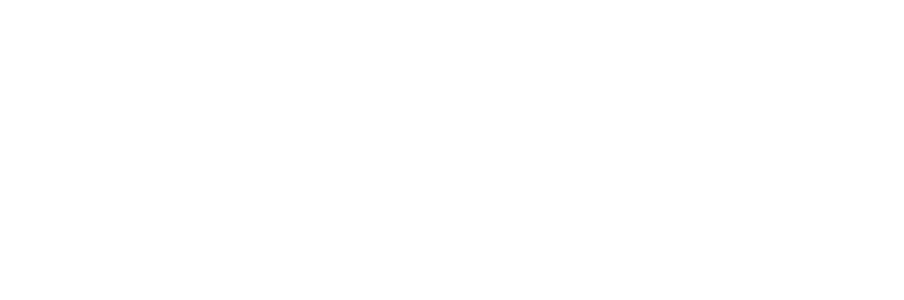
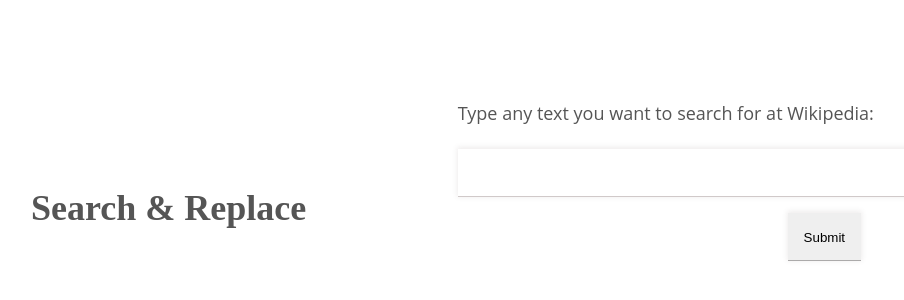
Before and after one commit to mtkozlowski/search-replace-wiki-api, a React (Create React App) app: page / in a window 1280 px wide. Shown: the part 216-516 px from the top of the page, without its empty margins (29-933 px from the left). Built offline with nearby package versions, Linux system fonts and the light colour scheme.

Commit message:
style: just a little bit

```diff
--- a/src/App.js
+++ b/src/App.js
@@ -1,7 +1,78 @@
 import React from 'react';
+// import axios from 'axios';
+import Layout from './styles/components/Layout';
+import TextInput from './styles/components/TextInput';
+import Button from './styles/components/Button';
 
-function App() {
-  return <div className="App" />;
+class App extends React.Component {
+  constructor(props) {
+    super(props);
+    this.state = { value: 'Search', response: [] };
+
+    this.handleSubmit = this.handleSubmit.bind(this);
+    this.handleChange = this.handleChange.bind(this);
+  }
+
+  handleChange(event) {
+    this.setState({
+      value: event.target.value,
+    });
+  }
+
+  async handleSubmit(event) {
+    event.preventDefault();
+    const { value } = this.state;
+    let url = 'https://en.wikipedia.org/w/api.php?origin=*';
+
+    const params = {
+      action: 'query',
+      list: 'search',
+      format: 'json',
+      srsearch: value,
+      srlimit: 10,
+    };
+
+    Object.keys(params).forEach((key) => {
+      url += `&${key}=${params[key]}`;
+    });
+
+    fetch(url)
+      .then((response) => {
+        return response.json();
+      })
+      .then((response) => {
+        this.setState({
+          response: response.query.search,
+        });
+      })
+      .catch((error) => {
+        console.log(error);
+      });
+  }
+
+  render() {
+    const { response } = this.state;
+    return (
+      <Layout>
+        <form onSubmit={this.handleSubmit}>
+          <TextInput
+            displayText="Type any text you want to search for at Wikipedia:"
+            inputName="search"
+            onChange={this.handleChange}
+          />
+          <Button type="submit" name="submit" />
+          {response.map((entry) => {
+            return (
+              <div key={entry.pageid}>
+                <h3>{entry.title}</h3>
+                <p dangerouslySetInnerHTML={{ __html: entry.snippet }} />
+              </div>
+            );
+          })}
+        </form>
+      </Layout>
+    );
+  }
 }
 
 export default App;
--- /dev/null
+++ b/src/styles/components/Button.js
@@ -0,0 +1,14 @@
+import styled from 'styled-components';
+
+const Button = styled.input`
+  display: block;
+
+  height: 3rem;
+  padding: 0.6rem 1rem 0.5rem;
+  margin: 1rem auto 1rem;
+  border-width: 0 0 1px 0;
+  border-color: rgb(99 77 77 / 30%);
+  box-shadow: 0px -1px 5px 1px rgb(99 77 77 / 10%);
+`;
+
+export default Button;
--- /dev/null
+++ b/src/styles/components/Layout.js
@@ -0,0 +1,52 @@
+import React from 'react';
+import { PropTypes } from 'prop-types';
+import styled, { ThemeProvider } from 'styled-components';
+import GlobalStyle from '../global/GlobalStyles';
+import theme from '../global/mainTheme';
+
+const GridDiv = styled.div`
+  display: grid;
+  grid-template-columns: 1fr 2fr;
+
+  align-items: center;
+  justify-content: center;
+
+  min-height: 100vh;
+`;
+
+const TitleContainer = styled.div`
+  position: relative;
+  padding: 60px;
+  height: 100%;
+  width: 100%;
+
+  h1 {
+    position: fixed;
+    top: 50%;
+    transform: translateY(-50%);
+  }
+`;
+
+const MainContainer = styled('main')`
+  padding: 60px;
+`;
+
+const Layout = ({ children }) => (
+  <ThemeProvider theme={theme}>
+    <>
+      <GlobalStyle />
+      <GridDiv>
+        <TitleContainer>
+          <h1>Search & Replace</h1>
+        </TitleContainer>
+        <MainContainer>{children}</MainContainer>
+      </GridDiv>
+    </>
+  </ThemeProvider>
+);
+
+Layout.propTypes = {
+  children: PropTypes.element.isRequired,
+};
+
+export default Layout;
--- /dev/null
+++ b/src/styles/components/TextInput.js
@@ -0,0 +1,37 @@
+import React from 'react';
+import { PropTypes } from 'prop-types';
+import styled from 'styled-components';
+
+const StyledLabel = styled.label`
+  display: block;
+  padding: 0.6rem 0 0.5rem;
+`;
+
+const StyledInput = styled.input`
+  display: block;
+  height: 3rem;
+  padding: 0.6rem 1rem 0.5rem;
+  margin: 1rem auto 1rem;
+  width: 100%;
+  border-width: 0 0 1px 0;
+  border-color: rgb(99 77 77 / 30%);
+  box-shadow: 0px -1px 5px 1px rgb(99 77 77 / 10%);
+`;
+
+const TextInput = ({ displayText, inputName, onChange }) => {
+  const inputId = Math.random();
+  return (
+    <>
+      <StyledLabel htmlFor={inputId}>{displayText}</StyledLabel>
+      <StyledInput name={inputName} id={inputId} onChange={onChange} />
+    </>
+  );
+};
+
+TextInput.propTypes = {
+  displayText: PropTypes.string.isRequired,
+  inputName: PropTypes.string.isRequired,
+  onChange: PropTypes.element.isRequired,
+};
+
+export default TextInput;
--- /dev/null
+++ b/src/styles/global/GlobalStyles.js
@@ -0,0 +1,36 @@
+import { createGlobalStyle } from 'styled-components';
+
+const GlobalStyle = createGlobalStyle`
+    ${({ theme }) => theme.typography.primaryFont.fontImport}
+    ${({ theme }) => theme.typography.secondaryFont.fontImport}
+
+    *, *::before, *::after {box-sizing: border-box;}
+
+    html, body {
+        min-height: 100vh;
+        margin: 0;
+    }
+
+    body {
+        font-family: ${({ theme }) => theme.typography.primaryFont.fontFamily};
+        font-size: ${({ theme }) => theme.typography.baseFontSize};
+        color: ${({ theme }) => theme.colors.black};
+    }
+
+    h1, h2 {
+        font-family: ${({ theme }) =>
+          theme.typography.secondaryFont.fontFamily};
+        a {text-decoration: none}
+    }
+
+    a {color: ${({ theme }) => theme.colors.black}}
+
+    .searchmatch {
+        display: inline-block;
+        padding: .2rem;
+        border-radius: 6px;
+        background-image: linear-gradient(yellow, darkorange);
+    }
+`;
+
+export default GlobalStyle;
--- /dev/null
+++ b/src/styles/global/colors.js
@@ -0,0 +1,12 @@
+const colors = {
+  white: '#fff',
+
+  lightgrey: '#E6E6E6',
+  grey: '#CCCCCC',
+  darkergrey: '#B3B3B3',
+  darkestgrey: '#999999',
+  dark: '#808080',
+  black: '#555555',
+};
+
+export default colors;
--- /dev/null
+++ b/src/styles/global/mainTheme.js
@@ -0,0 +1,17 @@
+import colors from './colors';
+import typography from './typography';
+
+const regularSection = '960px';
+const theme = {
+  colors,
+  typography,
+
+  media: {
+    phone: '@media (max-width: 480px)',
+    littleTablet: '@media (max-width: 768px)',
+    regularSection: `@media (max-width: ${regularSection})`,
+  },
+
+  regularSection,
+};
+export default theme;
--- /dev/null
+++ b/src/styles/global/typography.js
@@ -0,0 +1,15 @@
+export default {
+  primaryFont: {
+    fontImport:
+      "@import url('https://fonts.googleapis.com/css2?family=Open+Sans:wght@400;700&display=swap');",
+    fontFamily: "'Open Sans', sans-serif",
+    boldFontWeight: 700,
+  },
+  secondaryFont: {
+    boldFontWeight: 700,
+    fontImport:
+      "@import url('https://fonts.googleapis.com/css2?family=Vollkorn:wght@400;700&display=swap');",
+    fontFamily: "'Vollkorn', serif;",
+  },
+  baseFontSize: '18px',
+};
```
